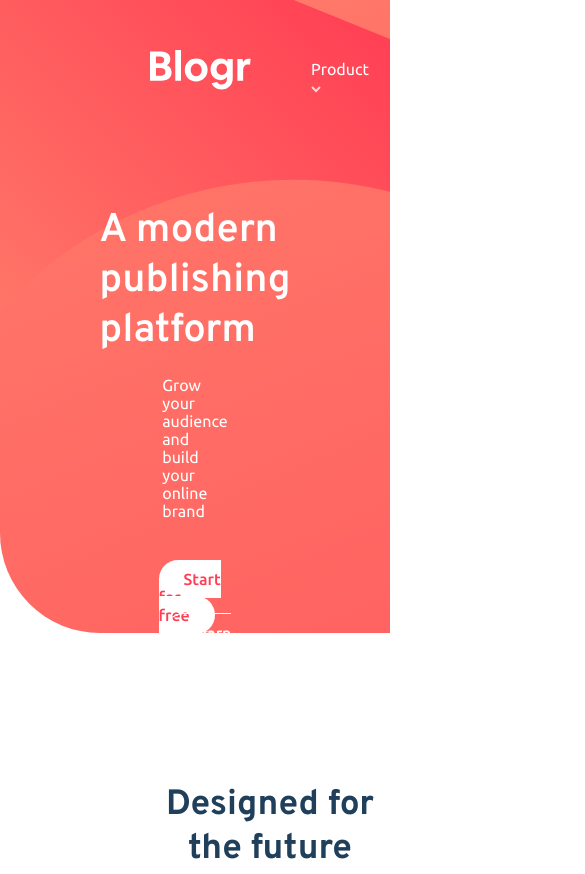
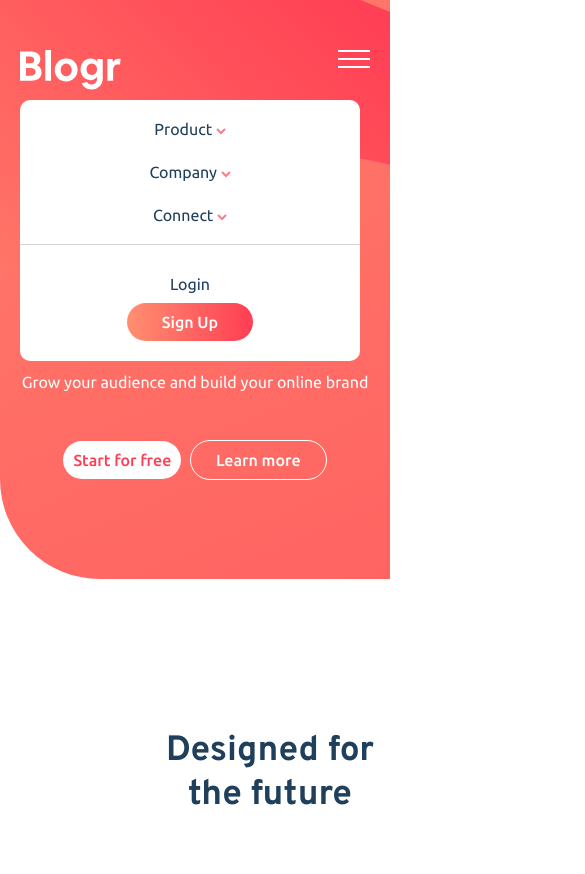
Before and after one commit to Yaiza16/Frontend_Mentor_Proyect, a plain HTML site: page 09. Blogr landing page/index.html in a window 390 px wide. Shown: the top 874 px of the page, 585 px wide, since content can reach past the window. Drawn offline with Linux system fonts and the light colour scheme.

Commit message:
Header mobile layout

```diff
--- a/09. Blogr landing page/css/style.css
+++ b/09. Blogr landing page/css/style.css
@@ -7,7 +7,6 @@
     font-size: 16px;
     font-family: 'Ubuntu', sans-serif;
     /* font-family: 'Overpass', sans-serif; */
-
 }
 
 :root{
@@ -29,6 +28,7 @@ h1{
     font-family: 'Overpass', sans-serif;
     font-weight: 600;
     color: #fff;
+    text-align: center;
 }
 
 h3{
@@ -72,6 +72,9 @@ h4{
     font-family: 'Overpass', sans-serif;
 }
 
+.mobile{
+    display: none;
+}
 
 /* HEADER */
 /* header menu */
@@ -87,6 +90,13 @@ header{
 }
 
 .container-menu{
+    display: flex;
+    /* justify-content: space-between; */
+}
+
+.submenu-login__container-menu{
+    margin-left: 50px;
+    width: 100%;
     display: flex;
     justify-content: space-between;
 }
@@ -275,38 +285,45 @@ header{
     background-repeat: no-repeat;
     background-position: -55% 80%;
     border-radius: 0 100px 0 100px;
+    padding-left: 80px;
 
 }
 
 .container-itemsInfrastructure{
-    display: grid;
-    grid-template-columns: 50% 50%;
-    grid-template-rows: 420px;
+    display: flex;
+    align-items: center;
+    position: relative;
+    height: 100%;
+}
+
+.container-images__itemsInfrastrucutre{
+    position: absolute;
+    top: -60px;
 }
 
 .articles__itemsInfrastructure{
     color: #fff;
-    padding: 0 150px 0 20px;
-   place-self: center start;
+    margin-left: 550px;
+    padding-right: 100px;
+    align-self: center;
+    height: 100%;
+}
+
+.article__itemsInfrastrucutre{
+    display: flex;
+    flex-direction: column;
+    height: 100%;
+    justify-content: center;
 }
 
 .article__itemsInfrastrucutre h3{
-    text-align: start;
+    /* margin-top: 30px; */
     color: #fff;
-    margin-bottom: 30px;
+    margin-bottom: 20px;
 }
 
-.container-images__itemsInfrastrucutre{
-    margin-left: var(--pading-left-sections);
-    position: relative;
-}
-
-.container-images__itemsInfrastrucutre img{
-    margin: 0;
-    padding: 0;
-    position: absolute;
-    top: -60px;
-    left: -35px;
+.article__itemsInfrastrucutre p{
+    flex-basis: auto;
 }
 
 /* tooling part */
@@ -378,5 +395,120 @@ header{
     text-decoration: underline;
 }
 
-/* STATUS
-SUBCATEGORY */
+
+
+/* -------- RESPONSIVE -------- */
+
+/* HEADER  */
+@media screen and (max-width: 1000px){
+    header{
+        padding: 50px 50px 100px;
+    }
+}
+
+@media screen and (max-width: 850px){
+    header{
+        padding: 50px 20px 80px;
+        height: auto;
+        position: relative;
+
+    }
+
+    .container-menu{
+        justify-content: space-between;
+    }
+
+    .submenu-login__container-menu{
+        /* display: none; */
+        position: absolute;
+        display: flex;
+        flex-direction: column;
+        background-color: #fff;
+        border-radius: 10px;
+        width: auto;
+        justify-content: center;
+        margin-left: 0;
+        width: calc(100% - 50px);
+        top: 100px;
+    }
+
+    .menu__container-menu{
+        text-align: center;
+        padding: 20px 0;
+    }
+
+    .items__menu{
+        width: 100%;
+        display: flex;
+        flex-direction: column;
+        justify-content: center;
+    }
+
+    .item__menu{
+        width: 90%;
+    }
+    .menu__container-menu ul li .link__menu {
+        color: var(--headings-color);
+    }
+
+
+    .menu__container-menu ul ul{
+        margin-top: 20px;
+        position: relative;
+        display: none;
+        background: rgba(202, 202, 202, 0.603);
+        font-weight: 500;
+        border-bottom: 0;
+    }
+
+    .link__submenu{
+        color: rgb(85, 85, 85);
+    }
+
+    .item__menu:hover {
+        text-decoration: none;
+        color: rgb(85, 85, 85);
+    }
+
+    .item__menu:hover > .items__submenu {
+        box-shadow: none;
+    }
+    .item__menu img{
+        content: url(../images/icon-arrow-dark.svg);
+    }
+
+
+    .login__container-menu{
+        display: flex;
+        flex-direction: column;
+        align-items: center;
+        padding: 20px 0;
+        border-top: 1px solid rgba(128, 128, 128, 0.336);
+    }
+
+    .login__container-menu a {
+        color: var(--headings-color);
+    }
+
+    .login__container-menu a:last-child{
+        color: #fff;
+        background: linear-gradient(-90deg, var(--gradient-intro-dark), var(--gradient-intro-light));
+    }
+
+    .loginMobile__container-menu{
+        display: block;
+    }
+
+    .loginMobile__container-menu img{
+        cursor: pointer;
+    }
+
+    .header__container-text p{
+        text-align: center;
+        margin: 30px 0;
+    }
+
+    .button--start{
+        padding: 10px 10px;
+    }
+}
--- a/09. Blogr landing page/index.html
+++ b/09. Blogr landing page/index.html
@@ -17,7 +17,9 @@
       <div class="logo__container-menu">
         <img src="images/logo.svg" alt="logo-site">
       </div>
+    </div>
 
+    <div class="submenu-login__container-menu">
       <nav class="menu__container-menu">
         <ul class="items__menu">
           <li class="item__menu">
@@ -52,16 +54,21 @@
               <li class="item__submenu"><a href="#" class="link__submenu">Linkedln</a></li>
             </ul>
           </li>
-
         </ul>
       </nav>
+
+      <div class="login__container-menu">
+        <a href="#">Login</a>
+        <a href="#" class="button button--signUp">Sign Up</a>
+      </div>
     </div>
 
-    <div class="login__container-menu">
-      <a href="#">Login</a>
-      <a href="#" class="button button--signUp">Sign Up</a>
+    <div class="loginMobile__container-menu mobile">
+      <img src="images/icon-hamburger.svg" alt="">
     </div>
   </div>
+
+
 
   <div class="header__container-text">
     <h1>A modern publishing platform</h1>
```
